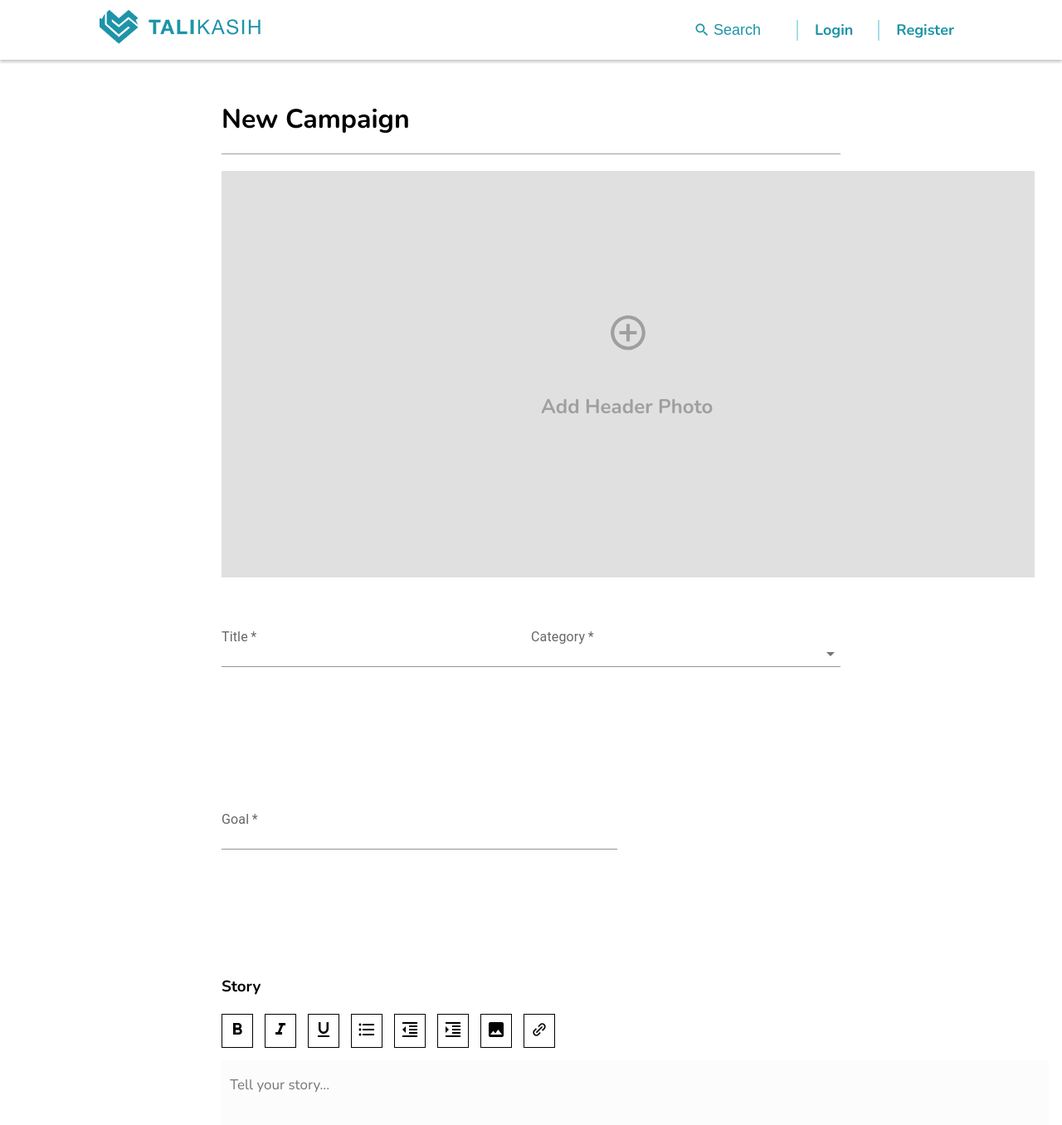
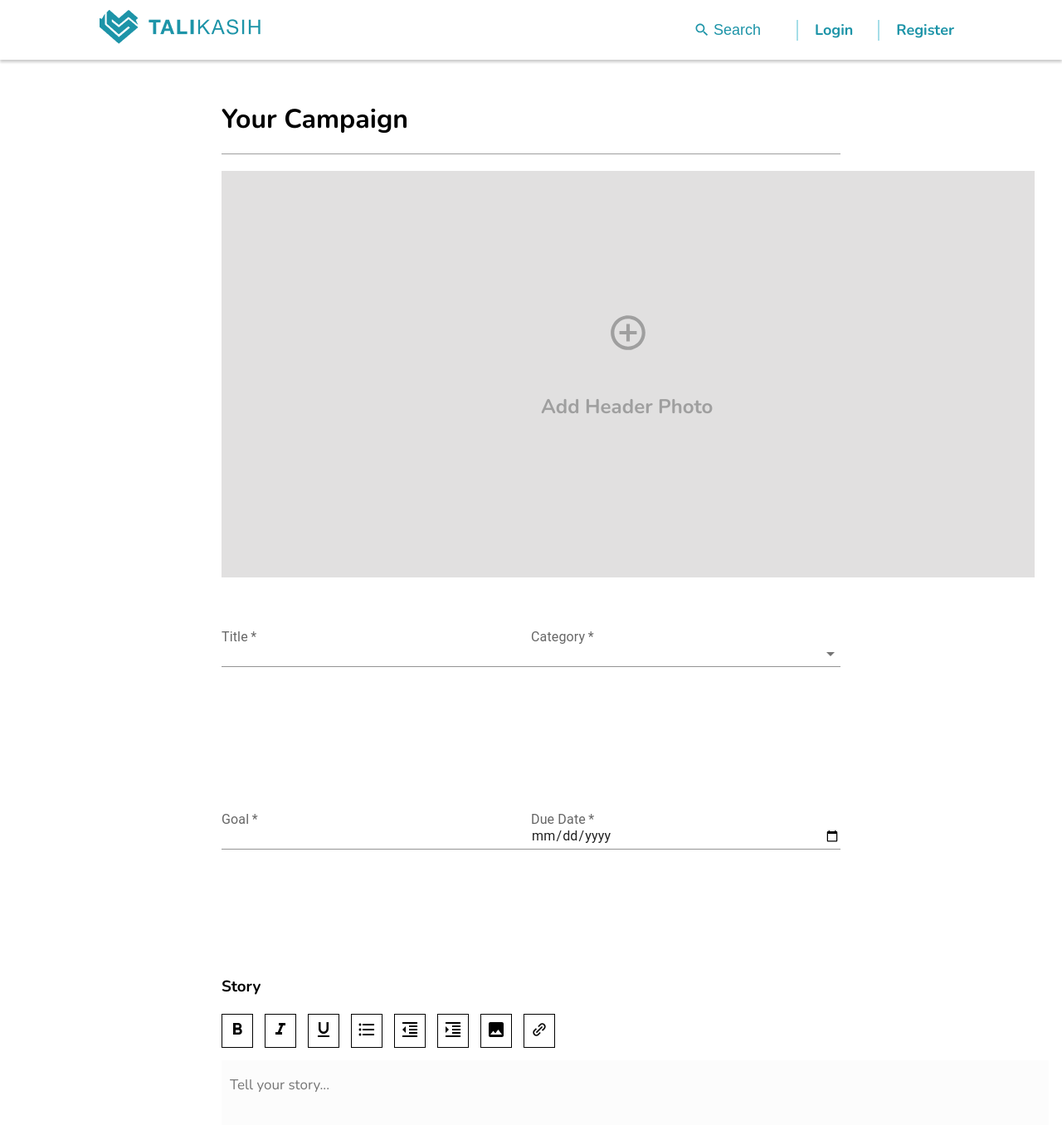
Before and after one commit to diqoadnani02/Tali-KasihGithub, a React (Create React App) app: page /edit-campaign/1 in a window 1280 px wide. Shown: the top 1356 px of the page at 83% size. Built offline with nearby package versions, Linux system fonts and the light colour scheme.

Commit message:
fixing bugs

```diff
--- a/src/Components/MyCampaign/MyCampaign.jsx
+++ b/src/Components/MyCampaign/MyCampaign.jsx
@@ -42,7 +42,7 @@ const MyCampaign = (id, category) => {
       >
         My Campaign
       </Typography>
-      <Link to={`/campaign/${category}/${id}`}>
+      <Link to={`/campaign/${category}/${id}`} style={{textDecoration:'none'}}>
         <Box
           container
           sx={{
@@ -51,6 +51,7 @@ const MyCampaign = (id, category) => {
             justifyContent: "space-between",
             flexWrap: "wrap",
             padding: "0 100px",
+            textDecoration:'none'
           }}
         >
           {myCampaign?.map((item) => (
--- a/src/Components/ProfileCard/ProfileCard.jsx
+++ b/src/Components/ProfileCard/ProfileCard.jsx
@@ -62,7 +62,7 @@ export default function ProfileCard() {
             fontSize: "14px",
             lineHeight: "19px",
             color: "#A43F3C",
-            textDecoration: "underline",
+            textDecoration: "none",
           }}
           to="#"
           onClick={logOut}
--- a/src/Pages/Campaign/Donation/Donation.jsx
+++ b/src/Pages/Campaign/Donation/Donation.jsx
@@ -34,13 +34,21 @@ export default function Donation() {
           className={styles.donate}
           style={
             dataDonate?.length === detailDonationCampaign?.length
-              ? { flexDirection: "column" }
-              : {flexDirection: "row"}
+              ? {
+                  flexDirection: "column",
+                  display: "flex",
+                  justifyContent: "space-evenly"
+                }
+              : {
+                  // flexDirection: "row",
+                  display: "flex",
+                  justifyContent: "space-evenly",
+                }
           }
         >
           {dataDonate?.map((item, index) => {
             return (
-              <div key={index} className={styles.containerAllCards}>
+              <div key={index} className={styles.containerAllCards} >
                 <div className={styles.containerCards}>
                   <div className={styles.cardDonation}>
                     <div className={styles.cards}>
--- a/src/Pages/Campaign/EditCampaign/EditCampaign.jsx
+++ b/src/Pages/Campaign/EditCampaign/EditCampaign.jsx
@@ -25,6 +25,7 @@ export default function EditCampaign() {
   const { id, category } = useParams();
   const dispatch = useDispatch();
   const edit = useSelector((state) => state.campaignReducer.detailCampaign);
+  console.log("edit", edit);
   const [editCampaign, setEditCampaign] = useState({
     image: null,
     title: "",
@@ -77,7 +78,7 @@ export default function EditCampaign() {
       [e.target.name]: e.target.value,
     });
   };
-
+  console.log("Edit", editCampaign.dueDate);
   // eslint-disable-next-line no-unused-vars
   const submitEditCampaign = () => {
     dispatch(editCampaignAction(editCampaign));
@@ -85,7 +86,7 @@ export default function EditCampaign() {
 
   // eslint-disable-next-line no-unused-vars
   const [currency, setCurrency] = useState();
-    // eslint-disable-next-line no-unused-vars
+  // eslint-disable-next-line no-unused-vars
   const [value, setValue] = useState(null);
 
   const handleChange = (e) => {
@@ -142,7 +143,7 @@ export default function EditCampaign() {
     <>
       <div className={styles.campaignCreation}>
         <div className={styles.containerCreation}>
-          <h1>New Campaign</h1>
+          <h1>Your Campaign</h1>
         </div>
         <form>
           <div className={styles.boxImage}>
@@ -162,6 +163,7 @@ export default function EditCampaign() {
                     accept="image/*"
                     type="file"
                     name="image"
+                    value={edit.image}
                     onChange={ChangeImageEdit}
                   />
                   <h2>Add Header Photo</h2>
@@ -171,7 +173,7 @@ export default function EditCampaign() {
               <div className={styles.imagePreview}>
                 <img
                   id={styles.uploadedImage}
-                  src={imageEdit}
+                  src={imageEdit ? imageEdit : editCampaign.image}
                   alt="uploaded-edit"
                   onClick={() => {
                     setIsEdit(false);
@@ -194,6 +196,7 @@ export default function EditCampaign() {
               variant="standard"
               sx={{ width: "477px", height: "200px", paddingTop: "20px" }}
               name="title"
+              defaultValue={edit?.detailCampaign?.title || ""}
               onChange={(e) => Edit(e)}
             />
             <TextField
@@ -202,6 +205,7 @@ export default function EditCampaign() {
               select
               label="Category"
               value={currency}
+              defaultValue={edit?.detailCampaign?.categoryId || ""}
               onChange={handleChange}
               variant="standard"
               sx={{ width: "477px", height: "200px", paddingTop: "20px" }}
@@ -227,14 +231,28 @@ export default function EditCampaign() {
               placeholder="e.g. 20000000"
               variant="standard"
               sx={{ width: "477px", height: "200px", paddingTop: "20px" }}
+              defaultValue={edit?.detailCampaign?.goal || ""}
               name="goal"
               onChange={(e) => Edit(e)}
             />
-            <LocalizationProvider dateAdapter={AdapterDateFns}>
+            <TextField
+              required
+              type="date"
+              id="standard-required"
+              label="Due Date"
+              placeholder="Select Due Date"
+              variant="standard"
+              sx={{ width: "477px", height: "200px", paddingTop: "20px" }}
+              name="dueDate"
+              defaultValue={edit?.detailCampaign?.dueDate || ""}
+              onChange={(e) => Edit(e)}
+            />
+            {/* <LocalizationProvider dateAdapter={AdapterDateFns}>
               <DatePicker
+                sx={{ display:'none' }}
                 name="dueDate"
                 label="Due Date"
-                value={value}
+                // value={value}
                 onChange={(e) =>
                   setEditCampaign({
                     ...editCampaign,
@@ -247,6 +265,7 @@ export default function EditCampaign() {
                     variant="standard"
                     placeholder="Select due date"
                     name="dueDate"
+                    value={edit?.detailCampaign?.dueDate || ""}
                     onChange={(e) => Edit(e)}
                     sx={{
                       border: "none",
@@ -259,7 +278,7 @@ export default function EditCampaign() {
                   />
                 )}
               />
-            </LocalizationProvider>
+            </LocalizationProvider> */}
           </div>
         </div>
         <div className={styles.textareaCreation}>
@@ -315,6 +334,7 @@ export default function EditCampaign() {
               cols="30"
               rows="10"
               placeholder="Tell your story..."
+              defaultValue={edit?.detailCampaign?.story || ""}
               onChange={(e) => Edit(e)}
             ></textarea>
           </div>
--- a/src/Pages/Campaign/ReadMore/ReadMore.jsx
+++ b/src/Pages/Campaign/ReadMore/ReadMore.jsx
@@ -1,7 +1,6 @@
 import React, { useState } from "react";
 import { Link } from "react-router-dom";
 import styles from "../ReadMore/ReadMore.module.scss";
-import storyImage from "../assets/story.png";
 import ExpandMoreIcon from "@mui/icons-material/ExpandMore";
 import ExpandLessIcon from "@mui/icons-material/ExpandLess";
 import { useEffect } from "react";
@@ -30,7 +29,7 @@ export default function ReadMore(props) {
     return (
       <div className={styles.readMore}>
         {isReadMore ? text.slice(0, 1000) : text}
-        {!isReadMore ? <img src={storyImage} alt="" /> : null}
+        {/* {!isReadMore ? <img src={storyImage} alt="" /> : null} */}
         <Link to="#" onClick={toggleReadMore} className="read-or-hide">
           {!isReadMore ? (
             <div className={styles.collapsible}>
--- a/src/Pages/Campaign/ReadMore/ReadMore.module.scss
+++ b/src/Pages/Campaign/ReadMore/ReadMore.module.scss
@@ -3,6 +3,7 @@
 .storyCampaign {
     font-family: Nunito;
     display: flex;
+    justify-content: center;
     margin: 72px 122px;
     background: radial-gradient(
       46.5% 347.45% at 50% 50.11%,
@@ -12,12 +13,14 @@
 
     .text{
       padding: 61px 162px;
+      text-align: center;
 
       .collapsible {
         display: flex;
         justify-content: center;
         color: #a87b14;
         a {
+          text-align: center;
           text-decoration: none;
           color: #a87b14;
         }
--- a/src/Store/Sagas/Campaign/campaign.js
+++ b/src/Store/Sagas/Campaign/campaign.js
@@ -139,7 +139,7 @@ function* editCampaign(actions) {
     console.log(res);
     yield put({
       type: GET_DETAIL_CAMPAIGN_SUCCESS,
-      payload: resEditCampaign.data.data,
+      payload: resEditCampaign.data,
     });
   } catch (err) {
     console.log(err);
```
Also changed, not shown: src/Pages/Campaign/Campaign.jsx (+3 -4 lines), src/Pages/Campaign/CampaignUpdate/CampaignUpdate.jsx (+8 -3 lines), src/Pages/Profile/EditProfile.jsx (line endings or trailing spaces).
